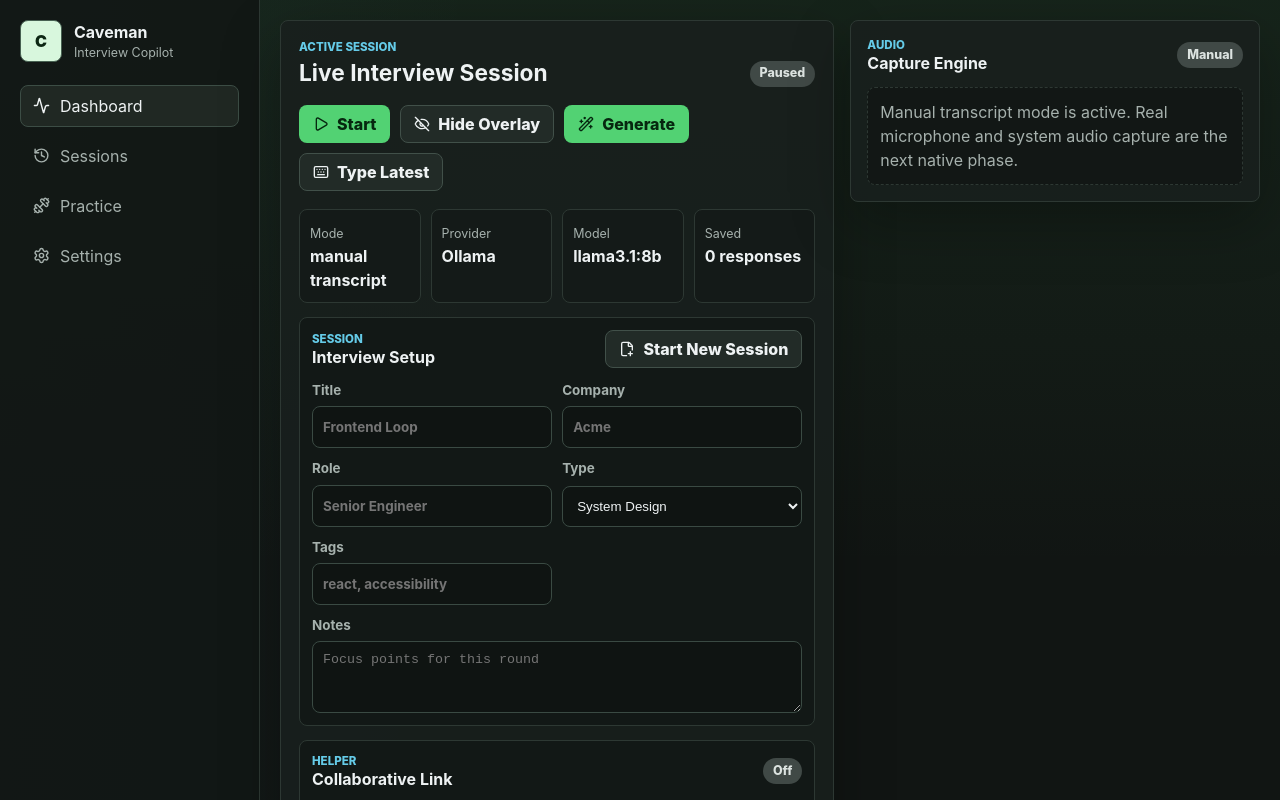
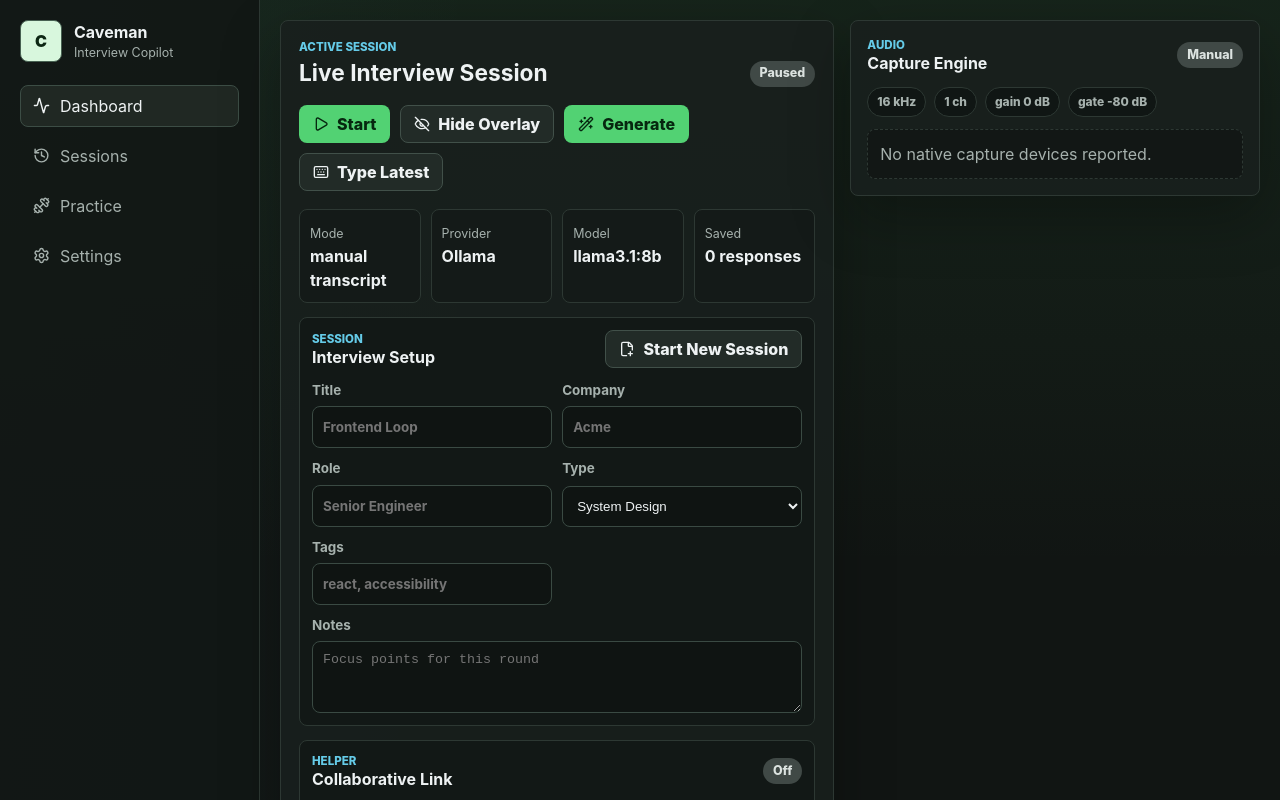
Before and after one commit to puneetdixit200/caveman-ai-interview-copilot, a React (Vite) app: page / in a window 1280 px wide. Shown: the top 800 px of the page. Built offline with nearby package versions, Linux system fonts and the light colour scheme.

Commit message:
fix: show live audio capture status

```diff
--- a/src/components/audio/AudioControls.tsx
+++ b/src/components/audio/AudioControls.tsx
@@ -1,12 +1,17 @@
 import { Mic, MonitorSpeaker, RadioTower } from "lucide-react";
+import type { AudioCaptureState } from "../../lib/audioEvents";
 import type { AudioDevice } from "../../types/settings";
 
 interface AudioControlsProps {
   devices: AudioDevice[];
   status?: string;
+  captureStatus?: AudioCaptureState;
 }
 
-export function AudioControls({ devices, status = "Armed" }: AudioControlsProps) {
+export function AudioControls({ devices, status = "Armed", captureStatus }: AudioControlsProps) {
+  const displayDevices = buildDisplayDevices(devices, captureStatus);
+  const isActive = captureStatus?.running || displayDevices.length > 0;
+
   return (
     <section className="panel audio-panel" aria-label="Audio capture">
       <div className="panel-heading">
@@ -14,12 +19,21 @@ export function AudioControls({ devices, status = "Armed" }: AudioControlsProps)
           <p className="eyebrow">Audio</p>
           <h2>Capture Engine</h2>
         </div>
-        <span className={`status-pill ${devices.length > 0 ? "status-live" : "status-muted"}`}>{status}</span>
+        <span className={`status-pill ${isActive ? "status-live" : "status-muted"}`}>{status}</span>
       </div>
 
+      {captureStatus ? (
+        <div className="audio-runtime">
+          <span>{formatSampleRate(captureStatus.sampleRateHz)}</span>
+          <span>{captureStatus.channels} ch</span>
+          <span>gain {formatSignedDb(captureStatus.gainDb)} dB</span>
+          <span>gate {captureStatus.noiseGateDb} dB</span>
+        </div>
+      ) : null}
+
       <div className="device-list">
-        {devices.length > 0 ? (
-          devices.map((device) => (
+        {displayDevices.length > 0 ? (
+          displayDevices.map((device) => (
             <div className="device-row" key={device.id}>
               <div className="device-icon">{deviceIcon(device.kind)}</div>
               <div className="device-copy">
@@ -27,17 +41,96 @@ export function AudioControls({ devices, status = "Armed" }: AudioControlsProps)
                 <span>{device.kind}</span>
               </div>
               <div className="meter" aria-label={`${device.label} level`}>
-                <span style={{ width: `${Math.round(device.level * 100)}%` }} />
+                <span style={{ width: `${Math.round(clampLevel(device.level) * 100)}%` }} />
               </div>
               <span className={`select-dot ${device.selected ? "selected" : ""}`} />
             </div>
           ))
         ) : (
-          <p className="empty-copy">Manual transcript mode is active. Real microphone and system audio capture are the next native phase.</p>
+          <p className="empty-copy">No native capture devices reported.</p>
         )}
       </div>
+      {captureStatus?.error ? <p className="empty-copy">{captureStatus.error}</p> : null}
     </section>
   );
+}
+
+function buildDisplayDevices(devices: AudioDevice[], captureStatus?: AudioCaptureState): AudioDevice[] {
+  if (!captureStatus) {
+    return devices;
+  }
+
+  const patched = devices.map((device) => {
+    const isMicrophone =
+      device.id === captureStatus.microphoneDeviceId || (device.kind === "microphone" && device.selected);
+    const isSystem = device.id === captureStatus.systemDeviceId || (device.kind === "system" && device.selected);
+    return {
+      ...device,
+      selected: device.selected || isMicrophone || isSystem,
+      level: isMicrophone ? captureStatus.microphoneLevel : isSystem ? captureStatus.systemLevel : device.level
+    };
+  });
+
+  if (!captureStatus.running) {
+    return patched;
+  }
+
+  const hasMicrophone = patched.some(
+    (device) => device.id === captureStatus.microphoneDeviceId || (device.kind === "microphone" && device.selected)
+  );
+  const hasSystem = patched.some(
+    (device) => device.id === captureStatus.systemDeviceId || (device.kind === "system" && device.selected)
+  );
+
+  return [
+    ...patched,
+    ...(hasMicrophone
+      ? []
+      : [
+          {
+            id: `capture-microphone-${captureStatus.microphoneDeviceId}`,
+            label: captureDeviceLabel("microphone", captureStatus.microphoneDeviceId),
+            kind: "microphone",
+            selected: true,
+            level: captureStatus.microphoneLevel
+          } satisfies AudioDevice
+        ]),
+    ...(hasSystem
+      ? []
+      : [
+          {
+            id: `capture-system-${captureStatus.systemDeviceId}`,
+            label: captureDeviceLabel("system", captureStatus.systemDeviceId),
+            kind: "system",
+            selected: true,
+            level: captureStatus.systemLevel
+          } satisfies AudioDevice
+        ])
+  ];
+}
+
+function captureDeviceLabel(source: "microphone" | "system", deviceId: string): string {
+  if (!deviceId || deviceId === "default") {
+    return source === "microphone" ? "Default microphone" : "Default system audio";
+  }
+
+  return source === "microphone" ? `Microphone ${deviceId}` : `System audio ${deviceId}`;
+}
+
+function formatSampleRate(sampleRateHz: number): string {
+  if (sampleRateHz >= 1000 && sampleRateHz % 1000 === 0) {
+    return `${sampleRateHz / 1000} kHz`;
+  }
+
+  return `${sampleRateHz} Hz`;
+}
+
+function formatSignedDb(value: number): string {
+  return value > 0 ? `+${value}` : `${value}`;
+}
+
+function clampLevel(level: number): number {
+  return Math.min(1, Math.max(0, level));
 }
 
 function deviceIcon(kind: AudioDevice["kind"]) {
--- a/src/index.css
+++ b/src/index.css
@@ -531,6 +531,23 @@ h2 {
 .vault-list {
   display: grid;
   gap: 10px;
+}
+
+.audio-runtime {
+  display: flex;
+  flex-wrap: wrap;
+  gap: 8px;
+  margin-bottom: 12px;
+}
+
+.audio-runtime span {
+  border: 1px solid var(--line);
+  border-radius: 999px;
+  padding: 5px 9px;
+  color: var(--muted);
+  background: #101614;
+  font-size: 0.75rem;
+  font-weight: 800;
 }
 
 .empty-copy {
--- a/src/pages/Dashboard.tsx
+++ b/src/pages/Dashboard.tsx
@@ -1299,6 +1299,7 @@ export function Dashboard() {
 
       <AudioControls
         devices={audioDevices}
+        captureStatus={captureStatus}
         status={captureStatus.running ? "Live" : config.audio.captureMode === "manual" ? "Manual" : config.audio.captureMode}
       />
       <TranscriptFeed transcripts={transcripts} interimPreviews={interimPreviews} />
```
Also changed, not shown: 1 other file (tests, documents, lock files or other folders).
